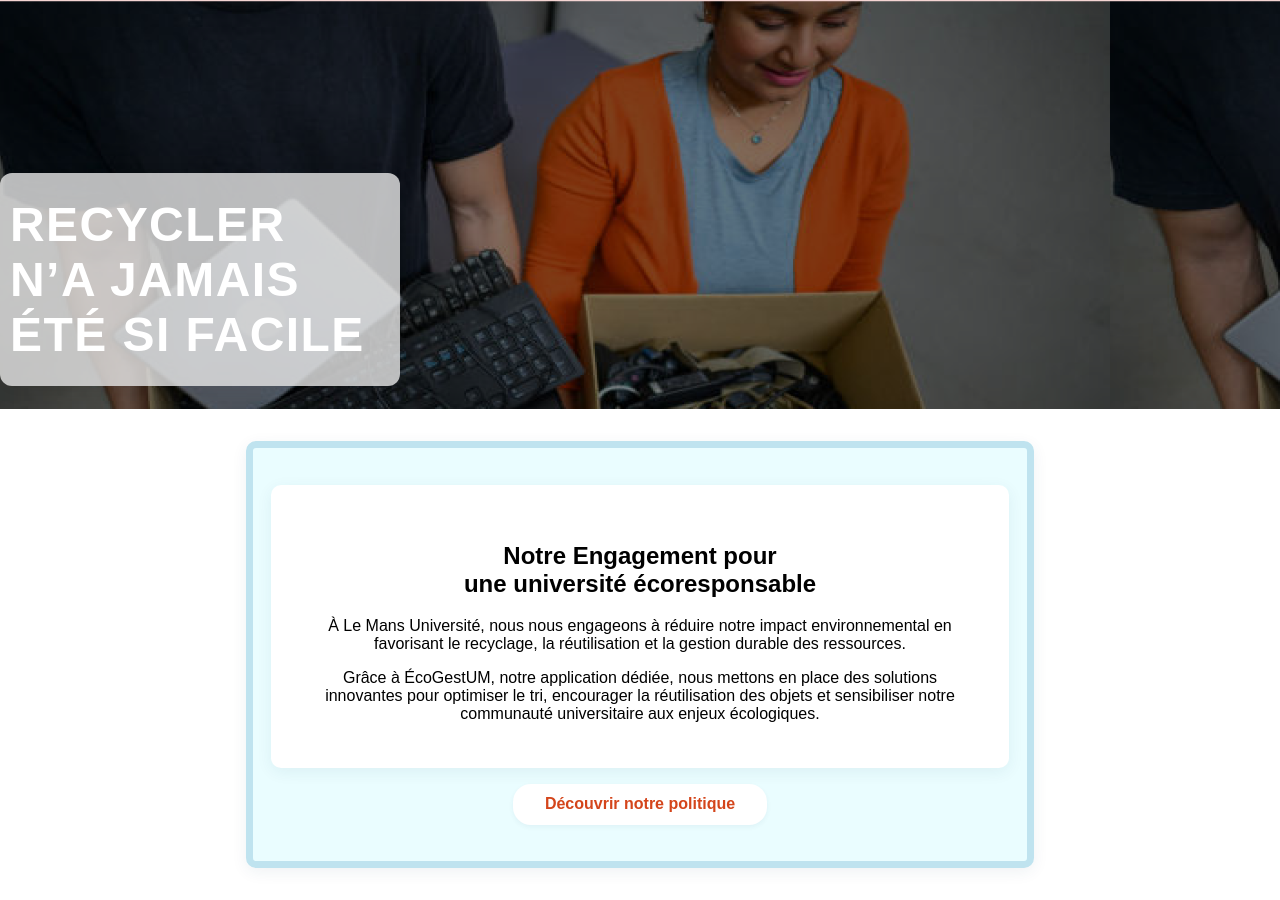
After one commit to Yfufri/EcoGestUm, a PHP site: page /views/VisiteurAccueil/Accueil.php in a window 1280 px wide. The commit adds this page. Run offline with PHP 8.4, Linux system fonts and the light colour scheme.

Commit message:
Modif Accueil Visiteur + Style.css

```diff
--- a/assets/style.css
+++ b/assets/style.css
@@ -1,8 +1,9 @@
 /* styles  image sous header  */
 /* Section bannière */
 .banner-recycler {
-    background: #1a1a1a;
+    background-image: url('../assets/Accueil/PhotoAccueil1.png');
     min-height: 190px;
+    height: 409px;
     display: flex;
     align-items: center;
     justify-content: flex-start;
@@ -11,11 +12,11 @@
 
 .banner-overlay {
     background: rgba(230, 230, 230, 0.8);
-    color: #2c2c2c;
+    color: #ffffff;
     font-weight: bold;
-    font-size: 2em;
-    padding: 1.6em 1em;
-    margin-left: 2em;
+    font-size: 3em;
+    padding: 24px 35px 24px 10px;
+    margin-top: 150px;
     border-radius: 12px;
     letter-spacing: 0.03em;
     text-transform: uppercase;
@@ -32,21 +33,35 @@
     background: #fff;
 }
 
-.engagement-box {
+.engagement-Greenbox {
     width: 95%;
     max-width: 700px;
+    display: flex;
+    flex-direction: column;   /* empile les enfants verticalement */
+    justify-content: center;  /* centre verticalement */
+    align-items: center;
     background: #eafdff;
     border-radius: 10px;
     box-shadow: 0 4px 16px rgba(34, 70, 99, 0.07);
     border: 7px solid #bfe3ef;
-    padding: 2em 2em 1.5em 2em;
+    padding: 2.3em 2.3em 2.3em 2.3em;
+    text-align: center;
+}
+
+.engagement-Whitebox {
+    width: 95%;
+    max-width: 700px;
+    background: #ffffff;
+    border-radius: 10px;
+    box-shadow: 0 4px 16px rgba(34, 70, 99, 0.07);
+    padding: 2.3em 2.3em 1.8em 2.3em;
     text-align: center;
 }
 
 .engagement-box h2 {
     color: #283a58;
     font-size: 1.35em;
-    font-family: 'Roboto', Arial, sans-serif;
+    font-family: 'Poppins', Arial, sans-serif;
     margin-top: 0;
     margin-bottom: 1em;
     font-weight: bold;
@@ -56,14 +71,15 @@
     color: #27313a;
     font-size: 1.02em;
     margin-bottom: 1em;
+    font-family: 'Luciole', Arial, sans-serif;
 }
 
 /* Bouton */
 .policy-btn {
     display: inline-block;
     padding: 0.7em 2em;
-    background: #f1f9fb;
-    color: #d96c00;
+    background: #ffffff;
+    color: #d4451b;
     border-radius: 18px;
     font-size: 1em;
     font-weight: 600;
--- /dev/null
+++ b/views/VisiteurAccueil/Accueil.php
@@ -0,0 +1,35 @@
+<!DOCTYPE html>
+<html lang="fr">
+<head>
+    <meta charset="UTF-8">
+    <title>Votre titre</title>
+    <link rel="stylesheet" href="../../assets/style.css">
+</head>
+<body>
+    <div class="banner-recycler">
+    <div class="banner-overlay">
+        RECYCLER<br>
+        N’A JAMAIS<br>
+        ÉTÉ SI FACILE
+    </div>
+    </div>
+
+    <div class="engagement-section">
+        <div class="engagement-Greenbox">
+            <div class="engagement-Whitebox">
+                <h2>Notre Engagement pour<br>
+                    une université écoresponsable
+                </h2>
+                <p>
+                    À Le Mans Université, nous nous engageons à réduire notre impact environnemental en favorisant le recyclage, la réutilisation et la gestion durable des ressources.
+                </p>
+                <p>
+                    Grâce à ÉcoGestUM, notre application dédiée, nous mettons en place des solutions innovantes pour optimiser le tri, encourager la réutilisation des objets et sensibiliser notre communauté universitaire aux enjeux écologiques.
+                </p>
+            </div>
+             <a href="#" class="policy-btn">Découvrir notre politique</a>
+        </div>
+    </div>
+
+</body>
+</html>
```
